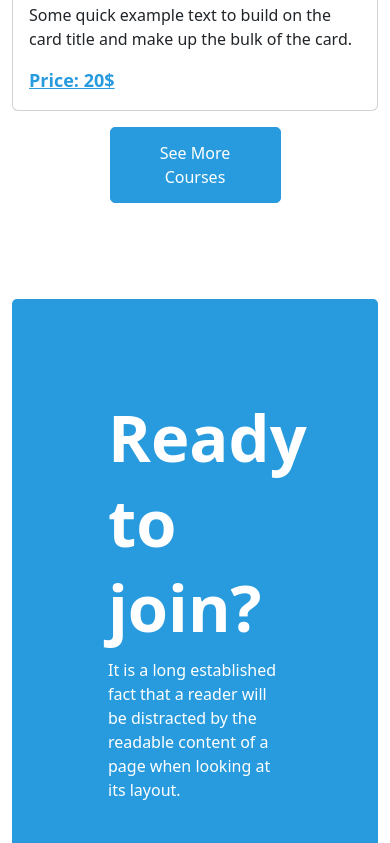
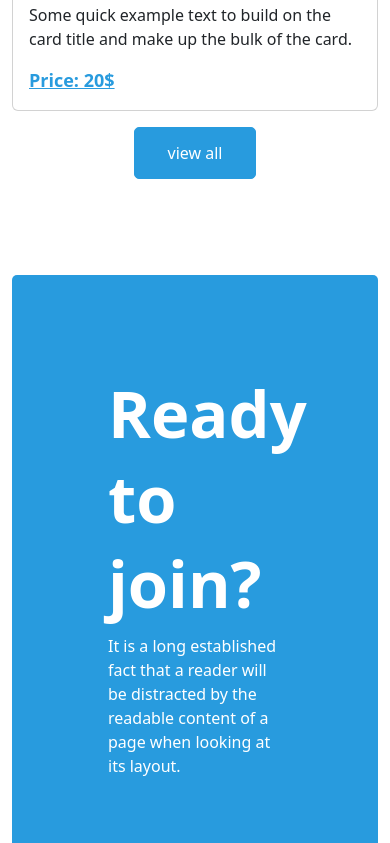
Before and after one commit to imranhossain905/edTech-website, a plain HTML site: page index.html in a window 390 px wide. Shown: the part 3637-4480 px from the top of the page. Drawn offline with nearby package versions, Linux system fonts and the light colour scheme.

Commit message:
button view added

```diff
--- a/index.html
+++ b/index.html
@@ -228,9 +228,14 @@
         </div>
 
       </div>
-      <div class="row">
+      <div class="row d-none d-lg-block">
         <div class="col-6 m-auto text-center">
             <button type="button" class="btn button-main">See More Courses</button>
+        </div>
+      </div>
+      <div class="row d-lg-none d-md-block d-sm-block">
+        <div class="col-6 m-auto text-center">
+            <button type="button" class="btn button-main">view all</button>
         </div>
       </div>
     </div>
@@ -384,7 +389,7 @@
    <!-- Asked Questions section end-->
 
    <!-- company name section start  -->
-   <section class="py-5">
+   <section class="py-5 d-none d-lg-block">
     <div class="container">
       <div class="row">
         <div class="col-7 text-center m-auto mb-3 ">
```
